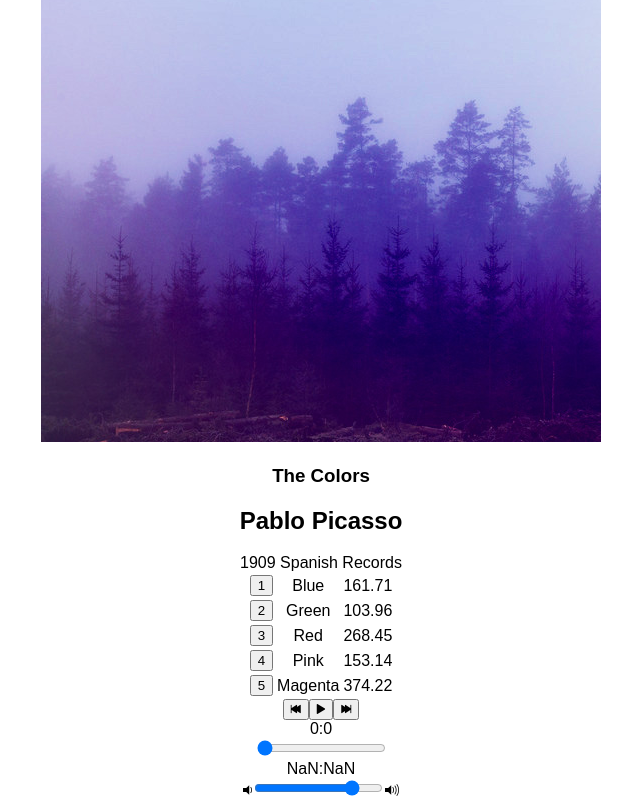
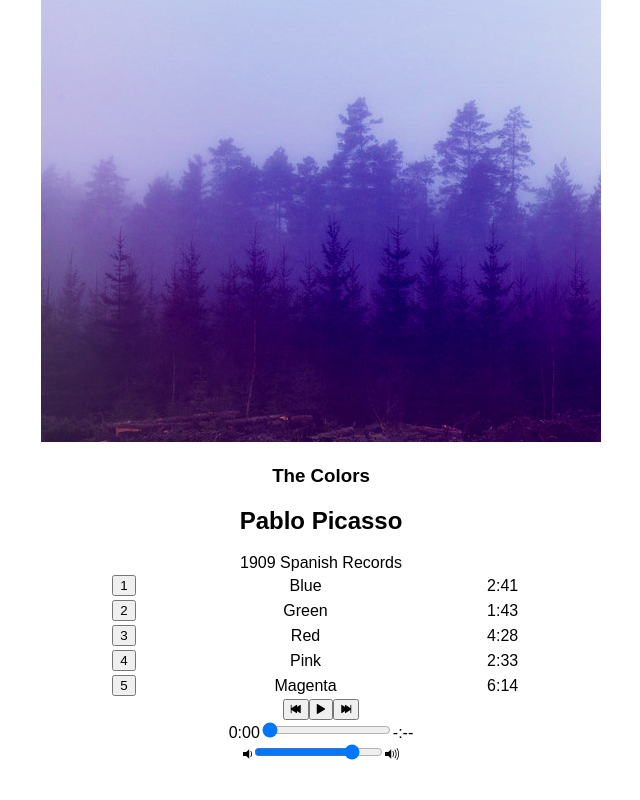
Before and after one commit to Nick-Maldonado/bloc-jams-react, a React (Create React App) app: page /album/the-colors in a window 1280 px wide. Shown: the part 216-1016 px from the top of the page, without its empty margins (319-959 px from the left). After the commit the page ends 980 px from the top, so only its background shows below. Built offline with nearby package versions, Linux system fonts and the light colour scheme.

Commit message:
Fixed current time bar, added alternate return for  for when input is invalid

```diff
--- a/src/components/Album.js
+++ b/src/components/Album.js
@@ -48,6 +48,15 @@ class Album extends Component {
     }
   }
 
+  formatTime(time) {
+    function pad(n) {
+      return (n < 10) ? ("0" + n) : n;
+    }
+    const seconds = pad(Math.floor(time % 60));
+    const minutes = Math.floor(time / 60);
+    return isNaN(time) ? "-:--" : `${minutes}:${seconds}`;
+  }
+
   handlePrevClick() {
     const currentIndex = this.state.album.songs.findIndex(song => this.state.currentSong === song);
     const newIndex = Math.max(0, currentIndex - 1);
@@ -89,11 +98,7 @@ class Album extends Component {
     this.audioElement.addEventListener('durationchange', this.eventListeners.durationchange);
   }
 
-  formatTime(time) {
-    const seconds = Math.floor(time % 60);
-    const minutes = Math.floor(time / 60);
-    return `${minutes}:${seconds}`
-  }
+
 
   render() {
     const {albumCover, artist, title, releaseInfo, songs} = this.state.album;
@@ -108,7 +113,7 @@ class Album extends Component {
             </button>
           </td>
           <td className="song-title">{song.title}</td>
-          <td className="song-duration">{song.duration}</td>
+          <td className="song-duration">{this.formatTime(song.duration)}</td>
         </tr>
   )
 );
@@ -135,8 +140,10 @@ class Album extends Component {
         <PlayerBar
           isPlaying={this.state.isPlaying}
           currentSong={this.state.currentSong}
-          currentTime={this.formatTime(this.audioElement.currentTime)}
-          duration={this.formatTime(this.audioElement.duration)}
+          currentTime={this.audioElement.currentTime}
+          displayTime={this.formatTime(this.audioElement.currentTime)}
+          duration={this.audioElement.duration}
+          displayDuration={this.formatTime(this.audioElement.duration)}
           handleSongClick={() => this.handleSongClick(this.state.currentSong)}
           handlePrevClick={() => this.handlePrevClick()}
           handleNextClick={() => this.handleNextClick()}
--- a/src/components/PlayerBar.js
+++ b/src/components/PlayerBar.js
@@ -16,7 +16,7 @@ import React, { Component } from 'react';
 						</button>
 					</section>
 					<section id="time-control">
-					<div className="current-time">{this.props.currentTime}</div>
+					<div className="current-time">{this.props.displayTime}</div>
 					<input
 						type="range"
 						className="seek-bar"
@@ -26,7 +26,7 @@ import React, { Component } from 'react';
 						step="0.01"
 						onChange={this.props.handleTimeChange}
 					/>
-					<div className="total-time">{this.props.duration}</div>
+					<div className="total-time">{this.props.displayDuration}</div>
 					</section>
 					<section id="volume-control">
 						<div className="icon ion-volume-low"></div>
--- a/src/index.css
+++ b/src/index.css
@@ -6,9 +6,14 @@ body {
 
 table {
   margin: auto;
+  width: 500px;
 }
 
-.player-bar {
+.current-time {
+  display: inline-block;
+}
+
+.total-time {
   display: inline-block;
 }
 
```
Lines whose indentation alone changed are shown as unchanged.
